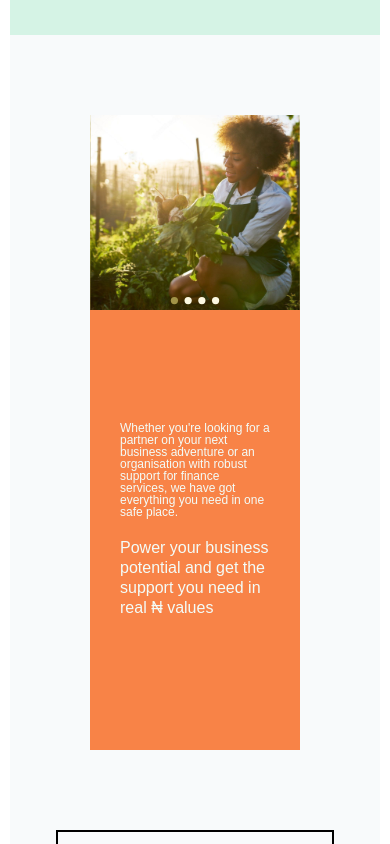
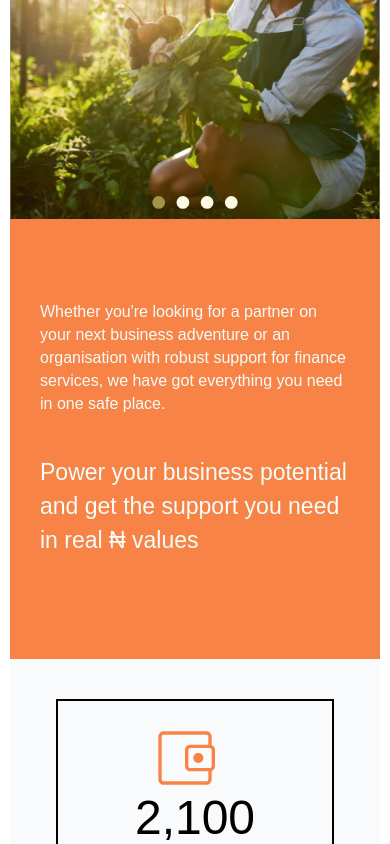
Before and after one commit to godwinameh/godwin-react-project, a React (Vite) app: page / in a window 390 px wide. Shown: the part 10515-11359 px from the top of the page. Built offline with nearby package versions, Linux system fonts and the light colour scheme.

Commit message:
updated my app

```diff
--- a/src/Components/BankWithUs/BankWithUs.css
+++ b/src/Components/BankWithUs/BankWithUs.css
@@ -114,9 +114,7 @@
 /* Media Queries */
 
 /* For tablets and smaller desktops (up to 1024px) */
-@media (max-width:1300px) {
 
-}
 @media (min-width:1300px) {
   .bank-image {
     max-width: 580px;
--- a/src/Components/BankWithUs/BankWithUs.jsx
+++ b/src/Components/BankWithUs/BankWithUs.jsx
@@ -6,7 +6,6 @@ import apple from '../../assets/apple.svg'
 import google from '../../assets/google.svg'
 import securityicon from '../../assets/securityicon.svg'
 import settingicon from '../../assets/settingicon.svg'
-import { IoSettingsOutline } from "react-icons/io5";
 
 
 
--- a/src/Components/BusinessPage/BusinessPage.css
+++ b/src/Components/BusinessPage/BusinessPage.css
@@ -110,25 +110,25 @@
   /* Media Queries */
    @media (max-width: 1024px) {
     .image-container img {
-      width: 60%;
+      width: 70%;
     }
 
     .contentPage{
-      width: 70%;
+      width: 80%;
       height: 440px;
       padding: 30px;
     }
     .text-content{
-      width: 70%;
+      width: 100%;
     }
     .text-content h2{
-      font-size: 24px;
-      line-height: 30px;
+      font-size: 30px;
+      line-height: 40px;
     }
 
   .text-content p{
-    font-size: 16px;
-    line-height: 24px;
+    font-size: 20px;
+    line-height: 30px;
     margin-bottom:20px;
   }
 }
@@ -137,7 +137,7 @@
 
    .business-section {
     flex-direction: column;
-
+   margin: 0;
   }
     .image-container img {
       max-width: 580px;
@@ -153,7 +153,12 @@
       flex-direction: column;
     }
     .text-content h2{
-      font-size: 26px;
+      font-size: 30px;
+      line-height: 40px;
+      margin-top: 20px;
+    }
+    .text-content p{
+      font-size: 20px;
       line-height: 30px;
     }
 
@@ -180,14 +185,17 @@
       max-width: 580px;
       width: 100%;
     }
+    .business-page{
+      padding: 0;
+    }
 
     .text-content h2{
-      font-size: 16px;
-      line-height: 20px;
+      font-size: 23px;
+      line-height: 34px;
     }
     .text-content p{
-      font-size: 12px;
-      line-height: 12px;
+      font-size: 16px;
+      line-height: 23px;
     }
     .contentPage{
       width: 100%;
--- a/src/Components/NewsFeedPage/NewsFeed.css
+++ b/src/Components/NewsFeedPage/NewsFeed.css
@@ -57,7 +57,6 @@
   .news-card {
     max-width: 278px;
     background-color:#F3FCF8;
-    /* text-align: center; */
     align-items: center;
     border-radius: 8px;
     padding: 5px;
@@ -121,7 +120,7 @@
   @media (max-width:1024px) {
     .news-grid{
       margin: 0 auto;
-      padding: 20px;
+      /* padding: 20px; */
     }
   }
   @media (max-width: 768px) {
@@ -131,12 +130,23 @@
       place-content: centre;
     }
     .news-card{
-      padding: 5px;
+      /* padding: 5px; */
     }
 
   }
 
   @media (max-width: 576px) {
+    .news-card {
+      max-width: 278px;
+      /* padding: 5px; */
+    }
+    .news-feeder{
+      padding: 1rem;
+    }
+    .card-text{
+      max-width: 262px;
+      width: 100%;
+    }
     .news-grid {
       grid-template-columns: 1fr;
     }
```
